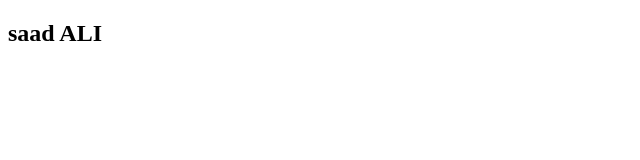
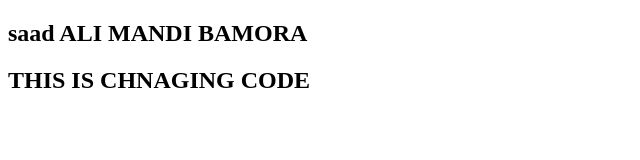
Before and after one commit to Saadali1409/Portfoliointernship, a plain HTML site: page index.html in a window 1280 px wide. Shown: the whole page, without its empty margins (0-640 px from the left). Drawn offline with Linux system fonts and the light colour scheme.

Commit message:
task-8 commit

```diff
--- a/index.html
+++ b/index.html
@@ -6,6 +6,8 @@
     <title>SAAD ALI </title>
 </head>
 <body>
-    <h2>saad ALI </h2>
+    <h2>saad ALI MANDI BAMORA  </h2>
+    <h2>
+         THIS IS CHNAGING CODE  </h2>
 </body>
 </html>
```
